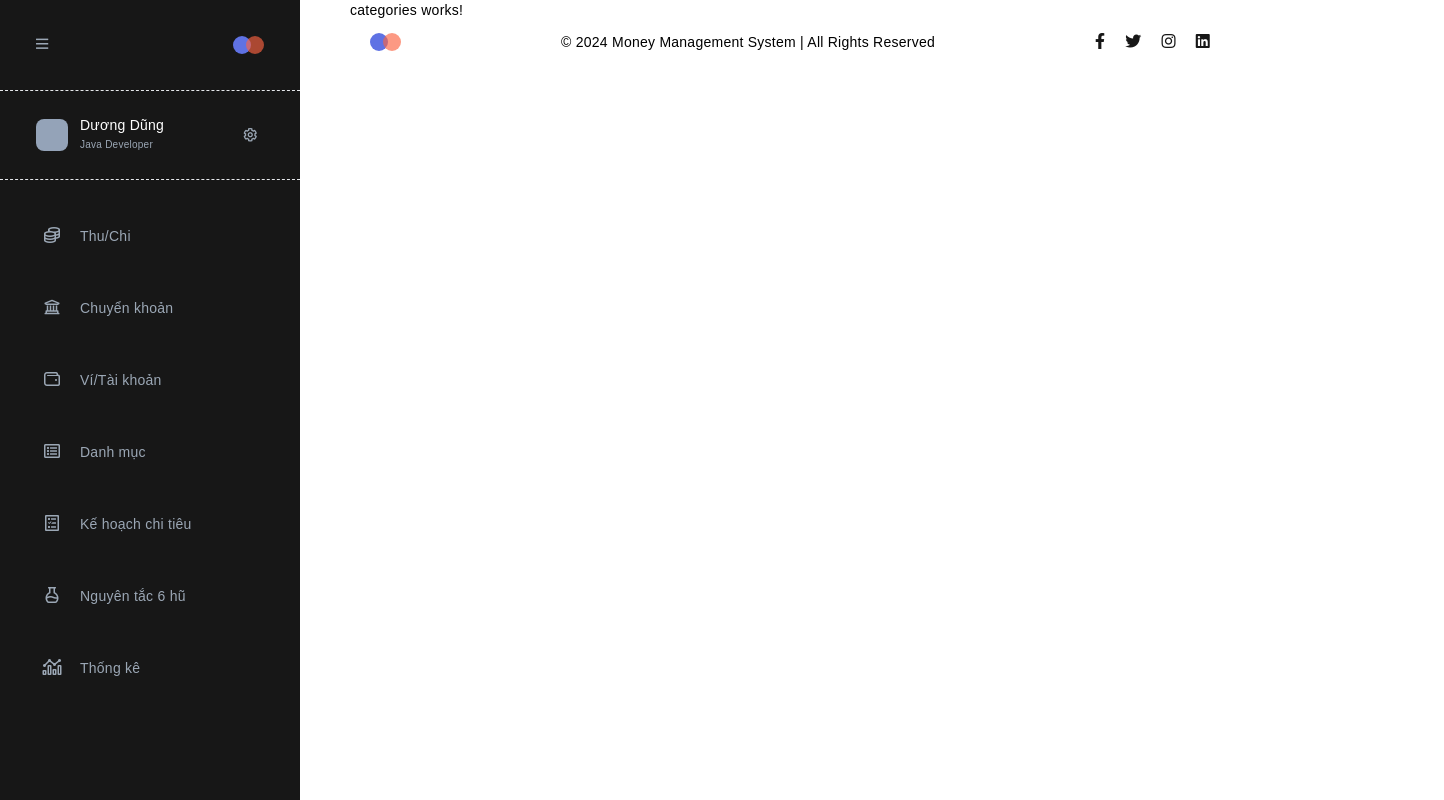
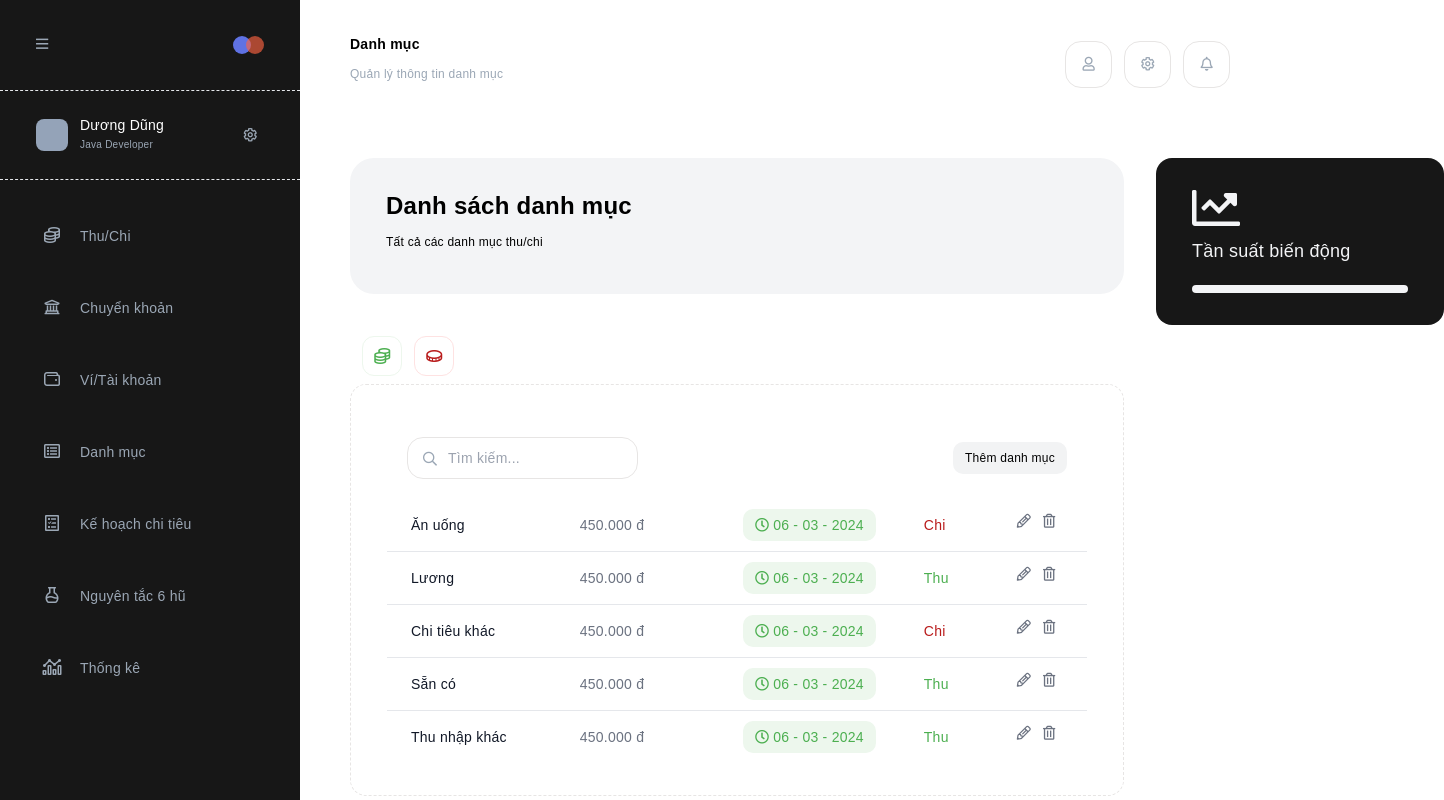
Before and after one commit to fantad007/mms-frontend, an Angular app: page /categories in a window 1280 px wide. Shown: the top 800 px of the page, 1444 px wide, since content can reach past the window. Built offline with nearby package versions, Linux system fonts and the light colour scheme.

Commit message:
Third commit
Update categories page

```diff
--- a/src/app/app.component.html
+++ b/src/app/app.component.html
@@ -72,7 +72,7 @@
 <!-- right content -->
 <div class="pl-[350px] pr-[50px] [transition:0.3s_ease]" [ngClass]="{'content-open': !isOpen}">
     <router-outlet></router-outlet>
-    <footer class="pb-[34px] px-5">
+    <footer class="py-[34px] px-5">
         <div class="flex justify-between items-center">
             <a href="/" class="flex">
                 <div class="w-[18px] h-[18px] rounded-full bg-[#5f72e4]"></div>
--- a/src/app/categories/categories.component.html
+++ b/src/app/categories/categories.component.html
@@ -1 +1,169 @@
-<p>categories works!</p>
+<div class="flex flex-col py-[34px] gap-16">
+
+    <!-- category page header -->
+    <div class="w-full flex justify-between items-center">
+        <div>
+            <p class="font-extrabold">Danh mục</p>
+            <p class="text-xs text-[#9BA7B5]">Quản lý thông tin danh mục</p>
+        </div>
+        <div class="flex items-center gap-3">
+            <div
+                class="w-[47px] h-[47px] rounded-2xl flex justify-center items-center border-[1px] border-[solid] border-[#e7e5e4]">
+                <i class="far fa-user text-[#9BA7B5] mt-[1px] ml-[0.5px]"></i>
+            </div>
+            <div
+                class="w-[47px] h-[47px] rounded-2xl flex justify-center items-center border-[1px] border-[solid] border-[#e7e5e4]">
+                <i class="far fa-cog text-[#9BA7B5] mt-[1px] ml-[0.5px]"></i>
+            </div>
+            <div
+                class="w-[47px] h-[47px] rounded-2xl flex justify-center items-center border-[1px] border-[solid] border-[#e7e5e4]">
+                <i class="far fa-bell text-[#9BA7B5] mt-[1px] ml-[0.5px]"></i>
+            </div>
+        </div>
+    </div>
+
+    <div class="w-full flex justify-between gap-8">
+
+        <!-- list of category -->
+        <div>
+            <div class="flex-auto block py-8 px-9 bg-gray-100 rounded-3xl">
+                <div class="m-0 z-20 h-full relative">
+                    <div class="relative z-20 w-3/4">
+                        <p class="text-2xl font-semibold">Danh sách danh mục</p>
+                        <p class="mb-7 text-xs">Tất cả các danh mục thu/chi</p>
+                    </div>
+                </div>
+            </div>
+            <div class="mt-[34px] px-[12px] py-[8px] text-base flex gap-3">
+                <button
+                    class="w-[40px] h-[40px] rounded-xl flex justify-center items-center border-[1px] border-[solid] border-[#edf7ed] hover:bg-[#edf7ed]">
+                    <i class="far fa-coins text-[#4caf50] mt-[1px] ml-[0.5px]"></i>
+                </button>
+                <button
+                    class="w-[40px] h-[40px] rounded-xl flex justify-center items-center border-[1px] border-[solid] border-red-100 hover:bg-red-100">
+                    <i class="far fa-coin text-red-700 mt-[1px] ml-[0.5px]"></i>
+                </button>
+            </div>
+            <div class="border border-dashed bg-clip-border rounded-2xl border-stone-200 px-9 py-8">
+                <div class="flex justify-between items-center px-5">
+                    <div class="py-5">
+                        <span class="relative">
+                            <i class="far fa-search absolute top-[3px] left-[16px] text-[#9BA7B5]"></i>
+                            <input class="pl-10 pr-2 py-[10px] border-[1px] border-[solid] border-[#e7e5e4] rounded-2xl"
+                                type="text" placeholder="Tìm kiếm..." />
+                        </span>
+                    </div>
+                    <div
+                        class="bg-[#f2f3f4] px-[12px] py-[8px] rounded-[10px] cursor-pointer text-xs hover:bg-[#d5dae0]">
+                        Thêm danh mục
+                    </div>
+                </div>
+                <table class="w-full min-w-[700px] text-sm text-left rtl:text-right text-gray-500">
+                    <tbody>
+                        <tr class="bg-white border-b">
+                            <th scope="row" class="px-6 py-4 font-medium text-gray-900 whitespace-nowrap">
+                                Ăn uống
+                            </th>
+                            <td class="px-6 py-4">450.000 đ</td>
+                            <td class="px-6 py-4 text-right">
+                                <span class="px-[12px] py-[8px] rounded-[10px] text-[#4caf50] bg-[#edf7ed]">
+                                    <i class="far fa-clock mt-[2px] mr-1"></i><span>06 - 03 - 2024</span>
+                                </span>
+                            </td>
+                            <td class="px-6 py-4 text-red-700">Chi</td>
+                            <td class="px-6 py-4 flex justify-center items-center gap-3">
+                                <i class="far fa-pencil-alt"></i>
+                                <i class="far fa-trash-alt"></i>
+                            </td>
+                        </tr>
+                        <tr class="bg-white border-b">
+                            <th scope="row" class="px-6 py-4 font-medium text-gray-900 whitespace-nowrap">
+                                Lương
+                            </th>
+                            <td class="px-6 py-4">450.000 đ</td>
+                            <td class="px-6 py-4 text-right">
+                                <span class="px-[12px] py-[8px] rounded-[10px] text-[#4caf50] bg-[#edf7ed]">
+                                    <i class="far fa-clock mt-[2px] mr-1"></i><span>06 - 03 - 2024</span>
+                                </span>
+                            </td>
+                            <td class="px-6 py-4 text-[#4caf50]">Thu</td>
+                            <td class="px-6 py-4 flex justify-center items-center gap-3">
+                                <i class="far fa-pencil-alt"></i>
+                                <i class="far fa-trash-alt"></i>
+                            </td>
+                        </tr>
+                        <tr class="bg-white border-b">
+                            <th scope="row" class="px-6 py-4 font-medium text-gray-900 whitespace-nowrap">
+                                Chi tiêu khác
+                            </th>
+                            <td class="px-6 py-4">450.000 đ</td>
+                            <td class="px-6 py-4 text-right">
+                                <span class="px-[12px] py-[8px] rounded-[10px] text-[#4caf50] bg-[#edf7ed]">
+                                    <i class="far fa-clock mt-[2px] mr-1"></i><span>06 - 03 - 2024</span>
+                                </span>
+                            </td>
+                            <td class="px-6 py-4 text-red-700">Chi</td>
+                            <td class="px-6 py-4 flex justify-center items-center gap-3">
+                                <i class="far fa-pencil-alt"></i>
+                                <i class="far fa-trash-alt"></i>
+                            </td>
+                        </tr>
+                        <tr class="bg-white border-b">
+                            <th scope="row" class="px-6 py-4 font-medium text-gray-900 whitespace-nowrap">
+                                Sẵn có
+                            </th>
+                            <td class="px-6 py-4">450.000 đ</td>
+                            <td class="px-6 py-4 text-right">
+                                <span class="px-[12px] py-[8px] rounded-[10px] text-[#4caf50] bg-[#edf7ed]">
+                                    <i class="far fa-clock mt-[2px] mr-1"></i><span>06 - 03 - 2024</span>
+                                </span>
+                            </td>
+                            <td class="px-6 py-4 text-[#4caf50]">Thu</td>
+                            <td class="px-6 py-4 flex justify-center items-center gap-3">
+                                <i class="far fa-pencil-alt"></i>
+                                <i class="far fa-trash-alt"></i>
+                            </td>
+                        </tr>
+                        <tr class="bg-white">
+                            <th scope="row" class="px-6 py-4 font-medium text-gray-900 whitespace-nowrap">
+                                Thu nhập khác
+                            </th>
+                            <td class="px-6 py-4">450.000 đ</td>
+                            <td class="px-6 py-4 text-right">
+                                <span class="px-[12px] py-[8px] rounded-[10px] text-[#4caf50] bg-[#edf7ed]">
+                                    <i class="far fa-clock mt-[2px] mr-1"></i><span>06 - 03 - 2024</span>
+                                </span>
+                            </td>
+                            <td class="px-6 py-4 text-[#4caf50]">Thu</td>
+                            <td class="px-6 py-4 flex justify-center items-center gap-3">
+                                <i class="far fa-pencil-alt"></i>
+                                <i class="far fa-trash-alt"></i>
+                            </td>
+                        </tr>
+                    </tbody>
+                </table>
+            </div>
+        </div>
+
+        <!-- change frequency -->
+        <div>
+            <div
+                class="relative w-72 flex flex-col min-w-0 break-words bg-[#171717] border-0 bg-clip-border rounded-2xl mb-5">
+                <div class="px-9 pt-5 flex justify-between items-stretch flex-wrap min-h-[70px] pb-0 bg-transparent">
+                    <div class="flex flex-col items-start justify-center m-2 ml-0 font-medium text-xl/normal text-dark">
+                        <span class="text-gray-100 text-5xl/none font-semibold mr-2 tracking-[-0.115rem]"><i
+                                class="far fa-chart-line"></i></span>
+                        <span class="pt-1 font-medium text-gray-100 text-lg/normal">Tần suất biến động</span>
+                    </div>
+                </div>
+                <div class="flex items-end flex-auto py-8 pt-0 px-9">
+                    <div class="items-center w-full mt-3">
+                        <div class="rounded-2xl h-[8px] w-full bg-gray-100">
+                            <div class="rounded-2xl bg-dark w-[85%] h-[8px]"></div>
+                        </div>
+                    </div>
+                </div>
+            </div>
+        </div>
+    </div>
+</div>
```
